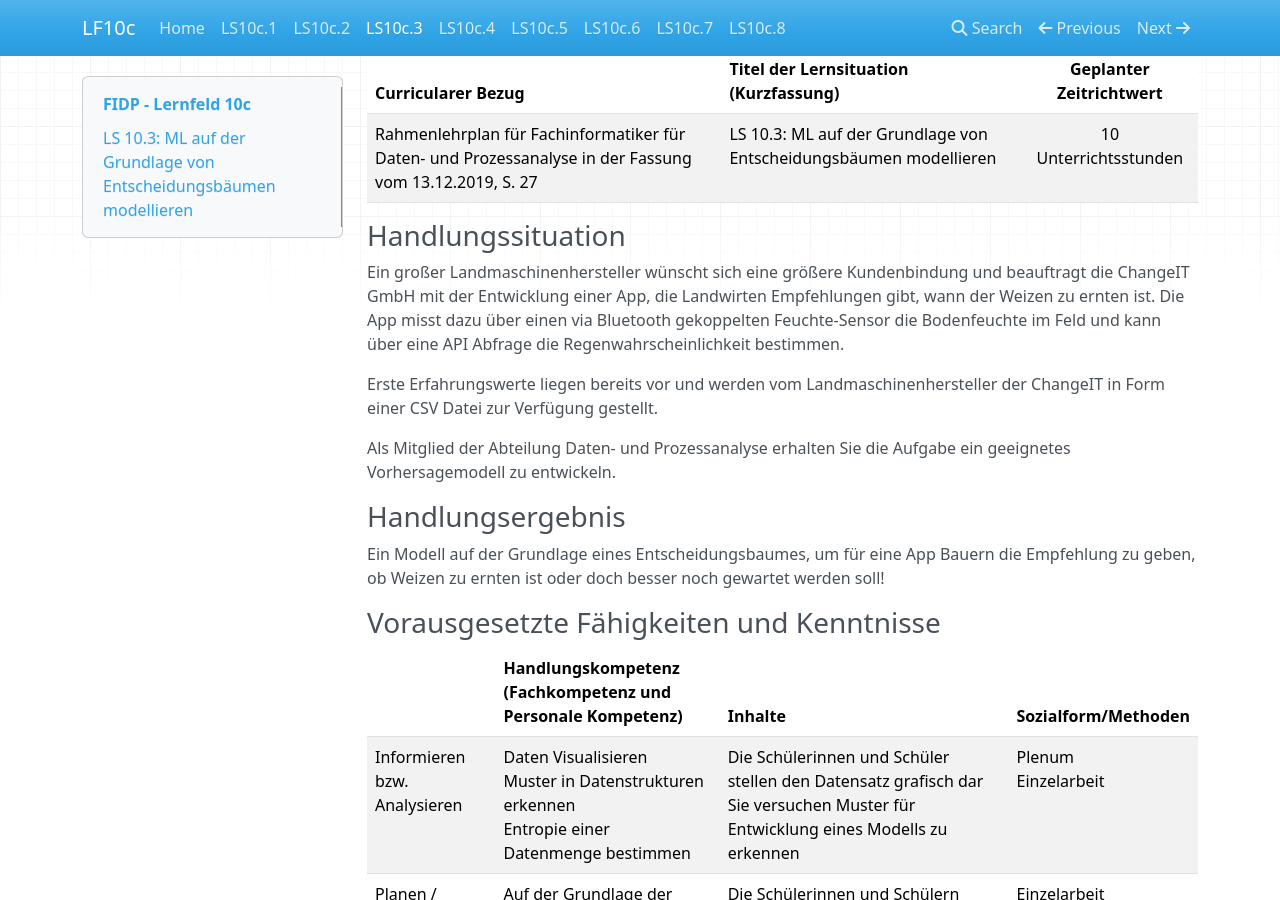
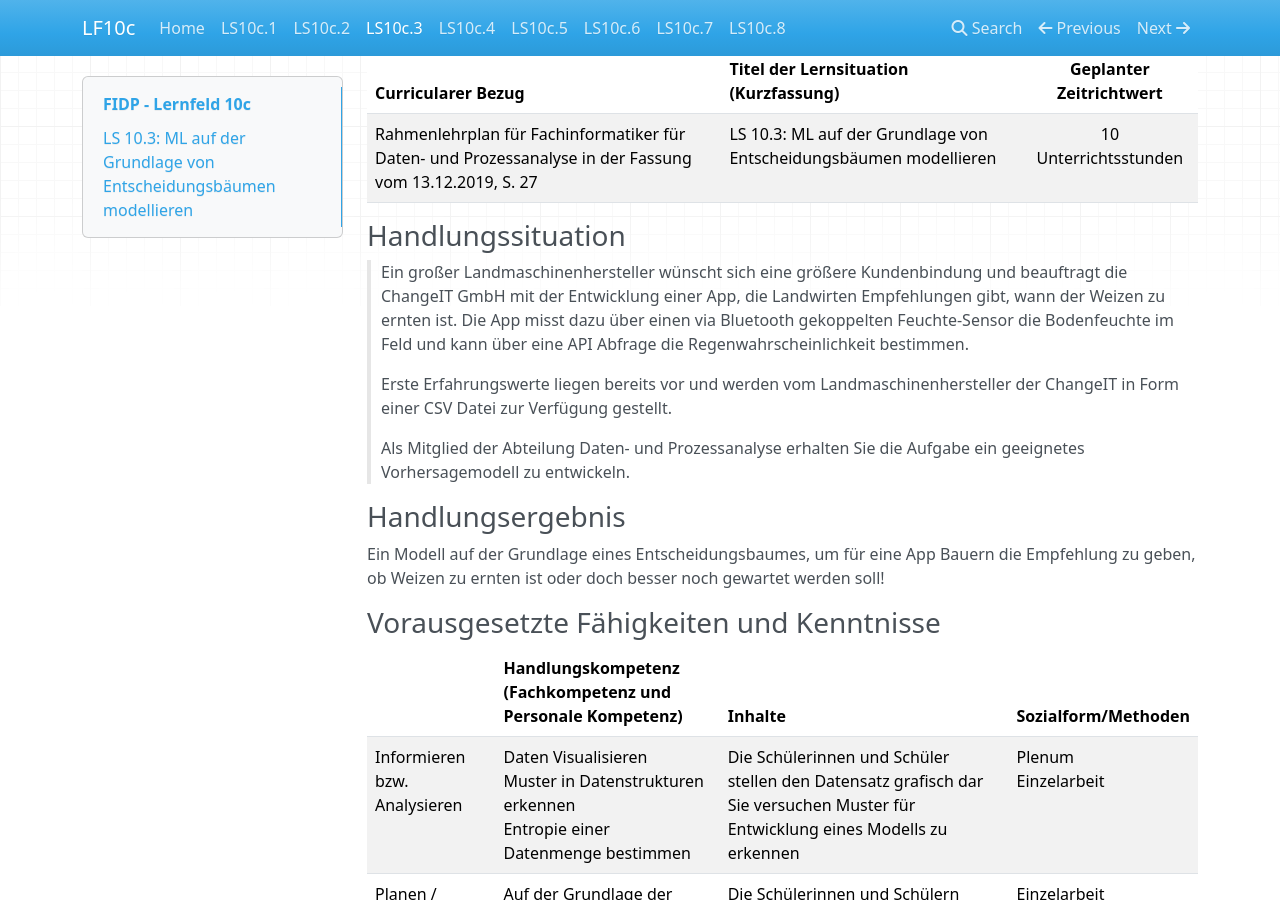
Before and after one commit to jtuttas/datenanalyse, an MkDocs documentation site: the page built from docs/LS3.md, in a window 1280 px wide and 900 px high, scrolled down 806 px. Built offline with MkDocs 1.6.1, drawn with Linux system fonts in a browser that asks for light colours; nearby versions of some CDN libraries.

Commit message:
ok heute

```diff
--- a/docs/LS3.md
+++ b/docs/LS3.md
@@ -36,11 +36,11 @@ sie auch datenschutzrechtliche, moralische und wirtschaftliche Aspekte.
 
 ### Handlungssituation
 
-Ein großer Landmaschinenhersteller wünscht sich eine größere Kundenbindung und beauftragt die ChangeIT GmbH mit der Entwicklung einer App, die Landwirten Empfehlungen gibt, wann der Weizen zu ernten ist. Die App misst dazu über einen via Bluetooth gekoppelten Feuchte-Sensor die Bodenfeuchte im Feld und kann über eine API Abfrage die Regenwahrscheinlichkeit bestimmen.
-
-Erste Erfahrungswerte liegen bereits vor und werden vom Landmaschinenhersteller der ChangeIT in Form einer CSV Datei zur Verfügung gestellt.
-
-Als Mitglied der Abteilung Daten- und Prozessanalyse erhalten Sie die Aufgabe ein geeignetes Vorhersagemodell zu entwickeln.
+>Ein großer Landmaschinenhersteller wünscht sich eine größere Kundenbindung und beauftragt die ChangeIT GmbH mit der Entwicklung einer App, die Landwirten Empfehlungen gibt, wann der Weizen zu ernten ist. Die App misst dazu über einen via Bluetooth gekoppelten Feuchte-Sensor die Bodenfeuchte im Feld und kann über eine API Abfrage die Regenwahrscheinlichkeit bestimmen.
+>
+>Erste Erfahrungswerte liegen bereits vor und werden vom Landmaschinenhersteller der ChangeIT in Form einer CSV Datei zur Verfügung gestellt.
+>
+>Als Mitglied der Abteilung Daten- und Prozessanalyse erhalten Sie die Aufgabe ein geeignetes Vorhersagemodell zu entwickeln.
 
 ### Handlungsergebnis
 
```
Also changed, not shown: docs/images/ds5.png, docs/images/ds7.png, 2 other files.
